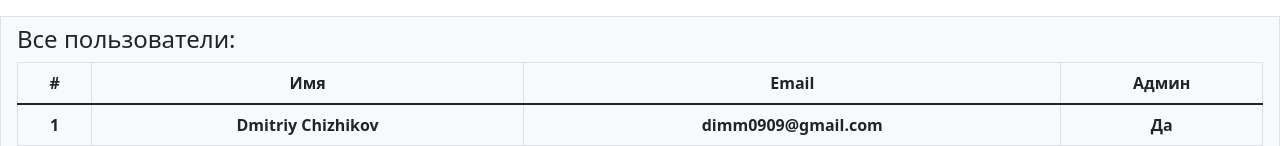
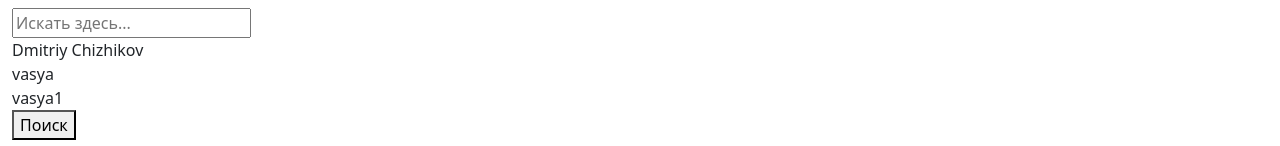
Before and after one commit to dimm0909/simple-votings, a Django app: page /users/ in a window 1280 px wide. Shown: the part 56-202 px from the top of the page. Run offline with Django 3.2, Linux system fonts and the light colour scheme; data comes from the database, SQL or seed files in the repository; lists and menus that the app fills with data are empty.

Commit message:
add search in users

```diff
--- a/main/templates/base/menu.html
+++ b/main/templates/base/menu.html
@@ -34,6 +34,7 @@
             <a class="nav-link" href="{% url 'users' %}">Пользователи</a>
 
           </li>
+
         {% endif %}
 
       {% endblock %}
--- a/main/templates/pages/users.html
+++ b/main/templates/pages/users.html
@@ -2,6 +2,16 @@
 
 
 {% block content %}
+<form action="" method="get">
+  <input name="name"  placeholder="Искать здесь..." type="search">
+  {% for item in users %}
+  {% if name == vasya %}
+  <div> {{ item }}</div>
+  {% endif %}
+  {% endfor %}
+  <button type="submit">Поиск</button>
+
+</form>
  <div class="row mt-3">
     <div class="col position-relative border bg-light px-3 py-2">
       <h4>Все пользователи:</h4>
@@ -29,6 +39,7 @@
             Нет
           </th>
           {% endif %}
+
         </tr>
         {% endfor %}
         </tbody>
--- a/main/views.py
+++ b/main/views.py
@@ -171,6 +171,9 @@ def all_members(request):
         'menu': get_menu_context(),
 
     }
+
     users = User.objects.filter()
+
     context["users"] = users
+
     return render(request, 'pages/users.html', context)
```
